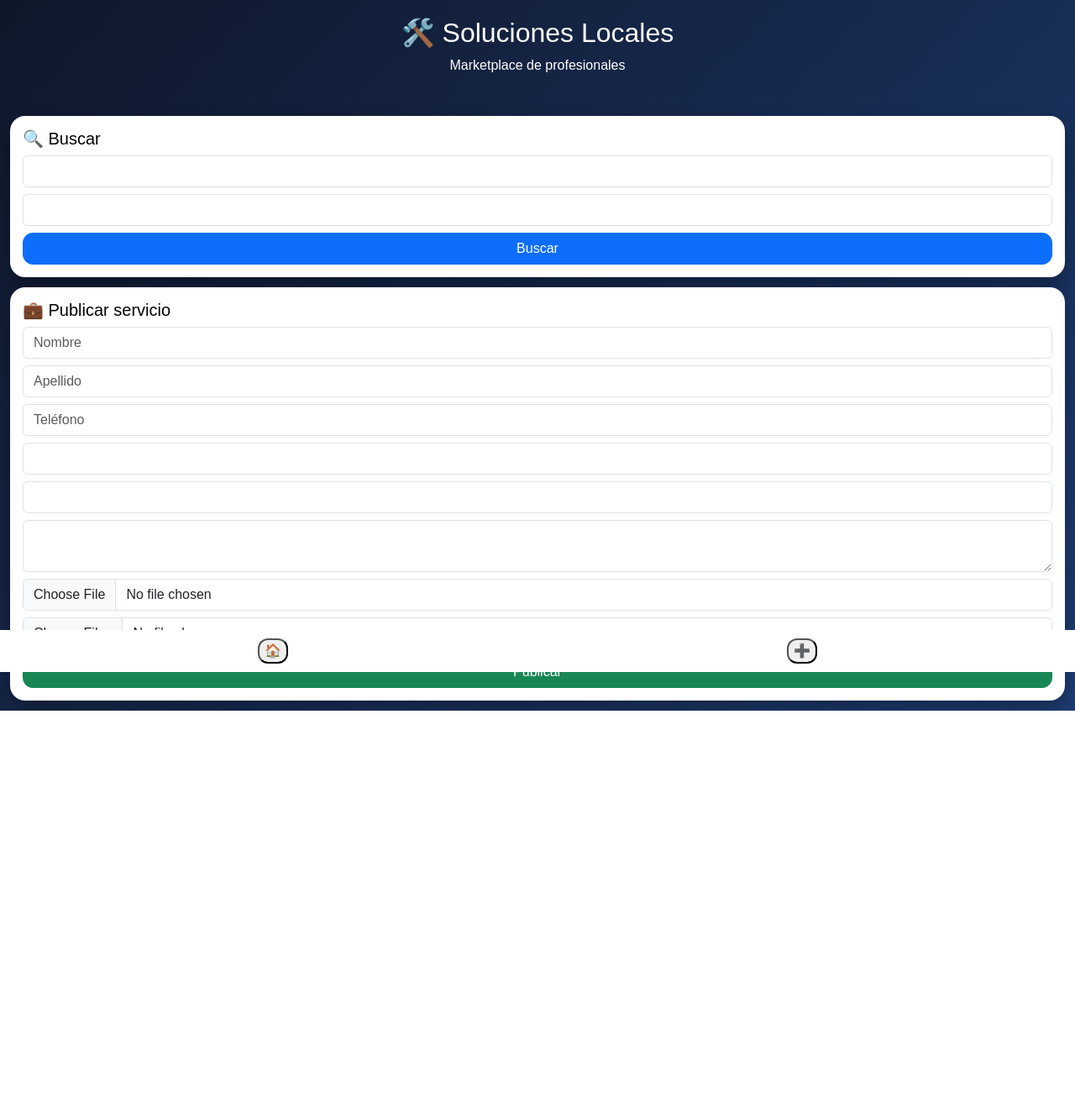
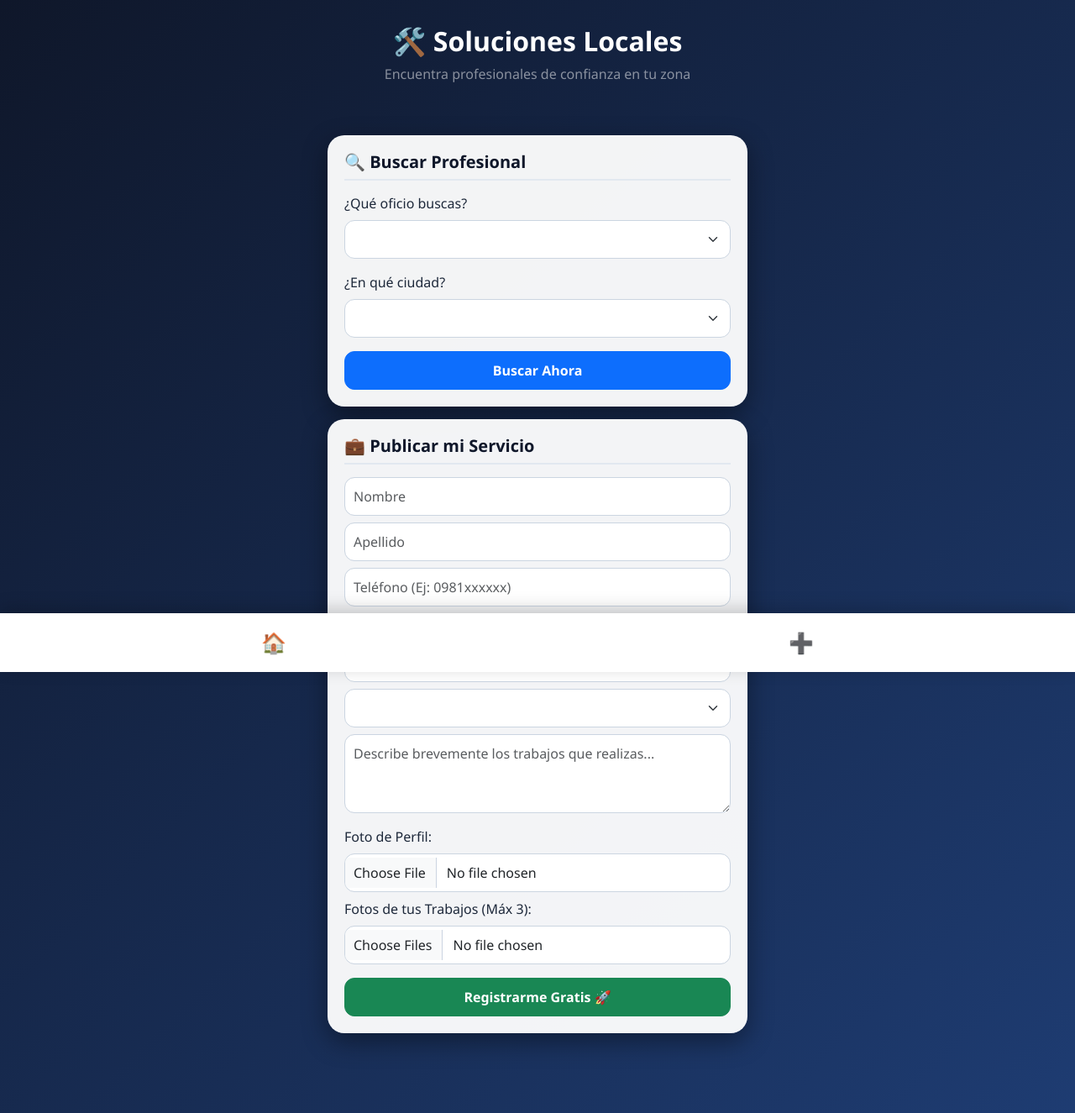
Before and after one commit to RaulBaez182/soluciones-locales, a Python web app: template templates/index.html in a window 1280 px wide. Shown: the whole page at 84% size. Before the commit the page ends 846 px from the top, so only its background shows below. Run offline with Jinja, Linux system fonts and the light colour scheme; the template is opened without the code that fills it, so the values that code supplies are empty.

Commit message:
Update index.html

```diff
--- a/templates/index.html
+++ b/templates/index.html
@@ -2,169 +2,244 @@
 <html lang="es">
 <head>
     <meta charset="UTF-8">
+    <meta name="viewport" content="width=device-width, initial-scale=1.0">
     <title>Soluciones Locales</title>
     <link href="https://cdn.jsdelivr.net/npm/bootstrap@5.3.3/dist/css/bootstrap.min.css" rel="stylesheet">
-
     <style>
-body{
-margin:0;
-font-family:Arial;
-background: linear-gradient(135deg,#0f172a,#1e3c72);
-color:white;
+        body {
+            margin: 0;
+            font-family: 'Segoe UI', Tahoma, Geneva, Verdana, sans-serif;
+            background: linear-gradient(135deg, #0f172a, #1e3c72);
+            color: white;
+            min-height: 100vh;
+            padding-bottom: 80px;
         }
 
-.hero{
-text-align:center;
-padding:20px;
+        .hero {
+            text-align: center;
+            padding: 30px 20px;
         }
 
-.cardx{
-background:white;
-color:black;
-border-radius:18px;
-padding:15px;
-margin:12px;
-box-shadow:0 10px 25px rgba(0,0,0,0.3);
+        .hero h2 {
+            font-weight: 700;
         }
 
-.perfil{
-width:70px;
-height:70px;
-border-radius:50%;
-object-fit:cover;
+        .cardx {
+            background: rgba(255, 255, 255, 0.95);
+            color: #1e293b;
+            border-radius: 20px;
+            padding: 20px;
+            margin: 15px auto;
+            max-width: 500px;
+            box-shadow: 0 10px 30px rgba(0,0,0,0.4);
         }
 
-.badge{
-background:#1e3c72;
-color:white;
-padding:5px 10px;
-border-radius:10px;
+        .cardx h5 {
+            font-weight: 600;
+            margin-bottom: 15px;
+            color: #0f172a;
+            border-bottom: 2px solid #e2e8f0;
+            padding-bottom: 8px;
         }
 
-.gal img{
-width:100%;
-height:85px;
-object-fit:cover;
-border-radius:10px;
+        .form-control, .form-select {
+            border-radius: 12px;
+            border: 1px solid #cbd5e1;
+            padding: 10px;
         }
 
-.nav{
-position:fixed;
-bottom:0;
-width:100%;
-background:white;
-display:flex;
-justify-content:space-around;
-padding:10px;
+        .perfil-img {
+            width: 70px;
+            height: 70px;
+            border-radius: 50%;
+            object-fit: cover;
+            border: 3px solid #1e3c72;
         }
 
-button{
-border-radius:12px !important;
+        .badge-oficio {
+            background: #1e3c72;
+            color: white;
+            padding: 6px 12px;
+            border-radius: 20px;
+            font-size: 0.85rem;
+            display: inline-block;
+        }
+
+        .badge-verificado {
+            background: #10b981;
+            color: white;
+            padding: 4px 8px;
+            border-radius: 8px;
+            font-size: 0.75rem;
+            margin-left: 5px;
+        }
+
+        .gal img {
+            width: 100%;
+            height: 90px;
+            object-fit: cover;
+            border-radius: 12px;
+            margin-top: 8px;
+            box-shadow: 0 4px 8px rgba(0,0,0,0.1);
+        }
+
+        .nav-inferior {
+            position: fixed;
+            bottom: 0;
+            left: 0;
+            width: 100%;
+            background: white;
+            display: flex;
+            justify-content: space-around;
+            padding: 12px;
+            box-shadow: 0 -5px 20px rgba(0,0,0,0.2);
+            z-index: 1000;
+        }
+
+        .nav-btn {
+            border: none;
+            background: none;
+            font-size: 1.5rem;
+            padding: 5px 20px;
+            cursor: pointer;
+            transition: transform 0.2s;
+        }
+
+        .nav-btn:hover {
+            transform: scale(1.1);
+        }
+
+        .btn-custom {
+            border-radius: 12px;
+            padding: 10px;
+            font-weight: 600;
         }
     </style>
 </head>
-
 <body>
 
     <div class="hero">
         <h2>🛠️ Soluciones Locales</h2>
-<p>Marketplace de profesionales</p>
+        <p class="text-white-50">Encuentra profesionales de confianza en tu zona</p>
     </div>
 
     <div class="cardx">
-<h5>🔍 Buscar</h5>
-
-<select id="oficio" class="form-control mb-2"></select>
-<select id="ciudad" class="form-control mb-2"></select>
-
-<button onclick="buscar()" class="btn btn-primary w-100">Buscar</button>
+        <h5>🔍 Buscar Profesional</h5>
+        <div class="mb-3">
+            <label class="form-label font-weight-bold">¿Qué oficio buscas?</label>
+            <select id="oficio" class="form-select"></select>
+        </div>
+        <div class="mb-3">
+            <label class="form-label">¿En qué ciudad?</label>
+            <select id="ciudad" class="form-select"></select>
+        </div>
+        <button onclick="buscar()" class="btn btn-primary w-100 btn-custom">Buscar Ahora</button>
     </div>
 
-<div id="resultados"></div>
+    <div id="resultados" class="container"></div>
 
-<div class="cardx">
-<h5>💼 Publicar servicio</h5>
+    <div id="seccion-publicar" class="cardx">
+        <h5>💼 Publicar mi Servicio</h5>
+        <form id="form">
+            <input name="nombre" class="form-control mb-2" placeholder="Nombre" required>
+            <input name="apellido" class="form-control mb-2" placeholder="Apellido" required>
+            <input name="telefono" class="form-control mb-2" placeholder="Teléfono (Ej: 0981xxxxxx)" required>
 
-<form id="form">
+            <label class="form-label mt-2 mb-1">Tu Ubicación y Rubro:</label>
+            <select name="ciudad" id="ciudad2" class="form-select mb-2"></select>
+            <select name="oficio" id="oficio2" class="form-select mb-2"></select>
 
-<input name="nombre" class="form-control mb-2" placeholder="Nombre">
-<input name="apellido" class="form-control mb-2" placeholder="Apellido">
-<input name="telefono" class="form-control mb-2" placeholder="Teléfono">
+            <textarea name="descripcion" class="form-control mb-3" placeholder="Describe brevemente los trabajos que realizas..." rows="3" required></textarea>
 
-<select name="ciudad" id="ciudad2" class="form-control mb-2"></select>
-<select name="oficio" id="oficio2" class="form-control mb-2"></select>
+            <div class="mb-2">
+                <label class="form-label">Foto de Perfil:</label>
+                <input type="file" name="perfil" class="form-control">
+            </div>
+            <div class="mb-3">
+                <label class="form-label">Fotos de tus Trabajos (Máx 3):</label>
+                <input type="file" name="trabajos" multiple class="form-control">
+            </div>
 
-<textarea name="descripcion" class="form-control mb-2"></textarea>
-
-<input type="file" name="perfil" class="form-control mb-2">
-<input type="file" name="trabajos" multiple class="form-control mb-2">
-
-<button class="btn btn-success w-100">Publicar</button>
+            <button class="btn btn-success w-100 btn-custom">Registrarme Gratis 🚀</button>
         </form>
     </div>
 
-<div class="nav">
-<button onclick="scroll(0,0)">🏠</button>
-<button onclick="document.getElementById('form').scrollIntoView()">➕</button>
+    <div class="nav-inferior">
+        <button onclick="window.scrollTo({top: 0, behavior: 'smooth'})" class="nav-btn">🏠</button>
+        <button onclick="document.getElementById('seccion-publicar').scrollIntoView({behavior: 'smooth'})" class="nav-btn">➕</button>
     </div>
 
     <script>
+        async function init(){
+            try {
+                let o = await (await fetch("/categorias")).json();
+                let c = await (await fetch("/ciudades")).json();
 
-async function init(){
+                oficio.innerHTML = `<option value="">Todos los oficios</option>` + o.map(x=>`<option>${x}</option>`).join("");
+                ciudad.innerHTML = `<option value="">Todas las ciudades</option>` + c.map(x=>`<option>${x}</option>`).join("");
 
-let o = await (await fetch("/categorias")).json()
-let c = await (await fetch("/ciudades")).json()
-
-oficio.innerHTML = oficio2.innerHTML = o.map(x=>`<option>${x}</option>`).join("")
-ciudad.innerHTML = ciudad2.innerHTML = c.map(x=>`<option>${x}</option>`).join("")
+                oficio2.innerHTML = o.map(x=>`<option>${x}</option>`).join("");
+                ciudad2.innerHTML = c.map(x=>`<option>${x}</option>`).join("");
+            } catch(e) {
+                console.error("Error cargando datos iniciales", e);
+            }
         }
 
         async function buscar(){
+            let resDiv = document.getElementById("resultados");
+            resDiv.innerHTML = `<div class="text-center my-3"><div class="spinner-border text-light" role="status"></div></div>`;
 
-let r = await (await fetch(`/buscar?oficio=${oficio.value}&ciudad=${ciudad.value}`)).json()
+            try {
+                let r = await (await fetch(`/buscar?oficio=${oficio.value}&ciudad=${ciudad.value}`)).json();
+                resDiv.innerHTML = "";
 
-resultados.innerHTML=""
+                if(r.length === 0) {
+                    resDiv.innerHTML = `<div class="cardx text-center"><p class="mb-0">No se encontraron profesionales disponibles.</p></div>`;
+                    return;
+                }
 
                 r.forEach(x=>{
+                    let checkVerificado = x.verificado ? `<span class="badge-verificado">✓ Verificado</span>` : '';
+                    resDiv.innerHTML += `
+                        <div class="cardx">
+                            <div class="d-flex align-items-center mb-3">
+                                <img src="${x.perfil || 'https://via.placeholder.com/70'}" class="perfil-img me-3">
+                                <div>
+                                    <h4 class="mb-0 h5">${x.nombre} ${checkVerificado}</h4>
+                                    <span class="badge-oficio mt-1">${x.oficio}</span>
+                                </div>
+                            </div>
+                            <p class="mb-2"><strong>Descripción:</strong> ${x.descripcion}</p>
+                            <p class="mb-2">📍 <strong>Ciudad:</strong> ${x.ciudad}</p>
+                            <p class="mb-3">⭐ <strong>Rating:</strong> ${x.rating}</p>
 
-resultados.innerHTML += `
-<div class="cardx">
-
-<img src="${x.perfil}" class="perfil">
-<h4>${x.nombre}</h4>
-
-<span class="badge">${x.oficio}</span>
-<p>${x.descripcion}</p>
-<p>📍 ${x.ciudad}</p>
-<p>⭐ ${x.rating}</p>
-
-<a class="btn btn-success w-100"
-href="https://wa.me/${x.telefono}">
-💬 WhatsApp
+                            <a class="btn btn-success w-100 btn-custom" href="https://wa.me/${x.telefono}" target="_blank">
+                                💬 Contactar por WhatsApp
                             </a>
 
-<div class="row gal mt-2">
+                            <div class="row gal">
                                 ${x.imagenes.filter(i=>i).map(i=>`
                                     <div class="col-4"><img src="${i}"></div>
                                 `).join("")}
                             </div>
-
                         </div>
-`
-})
-
+                    `;
+                });
+            } catch (e) {
+                resDiv.innerHTML = `<div class="cardx text-center text-danger"><p class="mb-0">Error al realizar la búsqueda.</p></div>`;
+            }
         }
 
         form.onsubmit = async e=>{
-e.preventDefault()
-let fd = new FormData(form)
-await fetch("/register",{method:"POST",body:fd})
-alert("Publicado 🚀")
-form.reset()
-}
+            e.preventDefault();
+            let fd = new FormData(form);
+            await fetch("/register", {method:"POST", body:fd});
+            alert("¡Tu servicio fue publicado con éxito! 🚀");
+            form.reset();
+            buscar();
+        };
 
-init()
+        init();
     </script>
-
 </body>
 </html>
```
Lines whose indentation alone changed are shown as unchanged.
